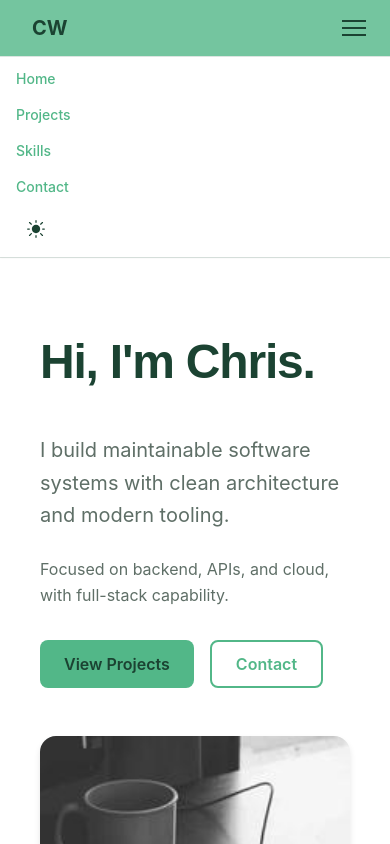
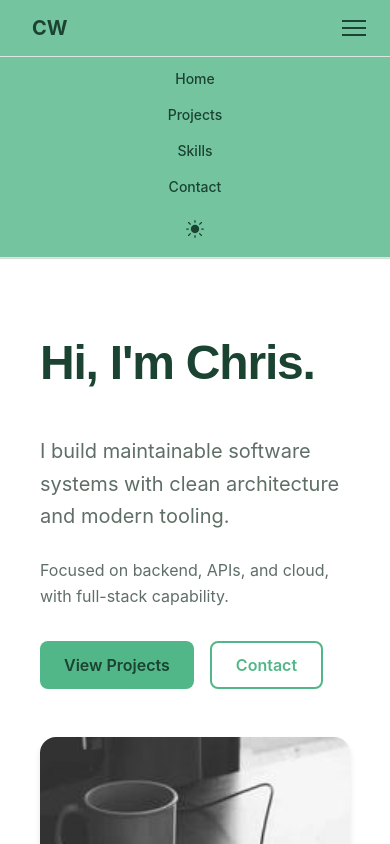
Before and after one commit to ChrisWenzlick/portfolio-website, a Next.js app: page / in a window 390 px wide. Both pictures are taken after a click on the button "Toggle menu". Shown: the top 844 px of the page. Built offline with nearby package versions, Linux system fonts and the light colour scheme.

Commit message:
Fix header mobile menu style

```diff
--- a/components/layout/Header.tsx
+++ b/components/layout/Header.tsx
@@ -40,7 +40,7 @@ export default function Header({ className }: React.HTMLAttributes<HTMLElement>)
                 {/* Mobile menu button */}
                 <button
                     onClick={() => setOpen((prev) => !prev)}
-                    className="inline-flex items-center justify-center p-2 rounded-md hover:bg-(--color-surface) md:hidden"
+                    className="inline-flex items-center justify-center p-2 rounded-md hover:bg-(--color-primary-hover) md:hidden"
                 >
                     <span className="sr-only">Toggle menu</span>
                     <div className="h-4 w-6 flex flex-col justify-between">
@@ -53,13 +53,13 @@ export default function Header({ className }: React.HTMLAttributes<HTMLElement>)
 
             {/* Mobile dropdown */}
             {open && (
-                <div className="border-t border-(--color-border) border-solid bg-(--color-bg) shadow-sm md:hidden">
-                    <div className="px-4 py-2 flex flex-col gap-2">
+                <div className="border-y border-(--color-border) border-solid bg-(--color-primary/80) shadow-sm md:hidden">
+                    <div className="py-2 flex flex-col items-center gap-2">
                         {NAV_LINKS.map(({ href, label }) => (
                             <Link
                                 key={href}
                                 href={href}
-                                className="block py-1 text-sm font-medium transition-colors duration-200 ease-in-out hover:text-(--color-primary)"
+                                className="block w-full text-center py-1 text-sm font-medium transition-colors duration-200 ease-in-out text-(--color-text) hover:text-(--color-text-hover) hover:bg-(--color-primary-hover)"
                                 onClick={() => setOpen(false)}
                             >
                                 {label}
```
